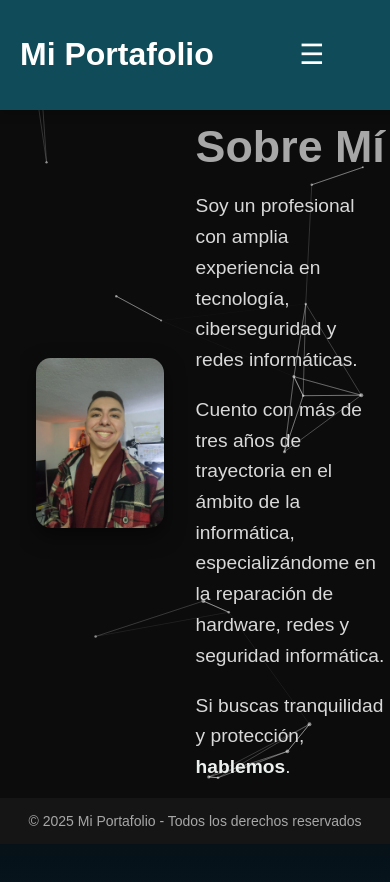
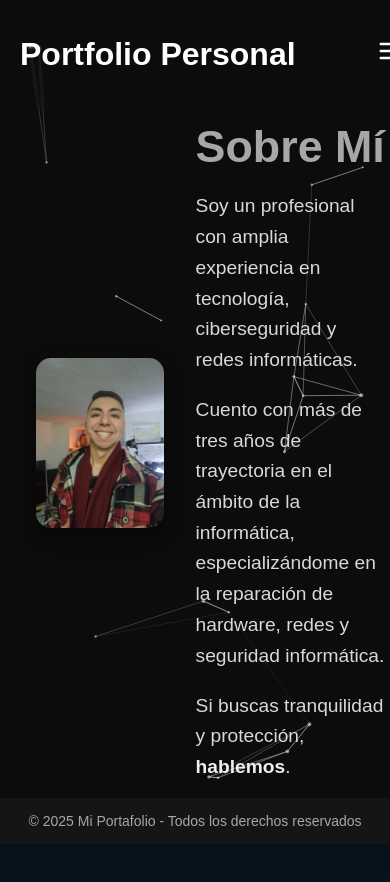
Before and after one commit to GiaWong/Portafolio_JC, a Next.js app: page /about in a window 390 px wide. Shown: the top 882 px of the page. Built offline with nearby package versions, Linux system fonts and the light colour scheme.

Commit message:
feat: cambio forma del navbar

```diff
--- a/package.json
+++ b/package.json
@@ -11,6 +11,7 @@
   "dependencies": {
     "firebase": "^11.3.1",
     "framer-motion": "^12.4.7",
+    "lucide-react": "^0.487.0",
     "next": "15.1.7",
     "react": "^19.0.0",
     "react-dom": "^19.0.0",
--- a/src/components/layout/Navbar.js
+++ b/src/components/layout/Navbar.js
@@ -1,50 +1,70 @@
-import { useState } from "react";
-import { Link } from "react-scroll";
+'use client';
+
+import { useState } from 'react';
+import { Menu, X } from 'lucide-react';
+import { Link } from 'react-scroll';
 
 const links = [
-  { label: "Inicio", to: "inicioSection" },
-  { label: "Quién soy", to: "aboutSection" },
-  { label: "Experiencia", to: "experience" },
-  { label: "Servicios", to: "serviciosSection" },
-  { label: "Contacto", to: "contacto" },
+  { label: 'Inicio', to: 'inicioSection' },
+  { label: 'Quién soy', to: 'aboutSection' },
+  { label: 'Experiencia', to: 'experience' },
+  { label: 'Servicios', to: 'serviciosSection' },
+  { label: 'Contacto', to: 'contacto' },
 ];
 
 export default function Navbar() {
   const [menuOpen, setMenuOpen] = useState(false);
 
   return (
+    <>
+      {/* Barra de navegación */}
       <header className="navbar">
         <div className="navbar-container">
-        <h1 className="text-2xl font-bold text-green-400">Mi Portafolio</h1>
+          <h1 className="text-lg md:text-2xl font-bold text-purple-300">
+            Portfolio Personal
+          </h1>
+          {/* Botón hamburguesa visible en todas las pantallas */}
+          <button
+            onClick={() => setMenuOpen(true)}
+            className="navbar-toggle"
+            aria-label="Abrir menú"
+          >
+            <Menu size={28} />
+          </button>
+        </div>
+      </header>
 
-        {/* Botón hamburguesa (solo en móviles) */}
+      {/* Menú lateral para todas las pantallas */}
+      {menuOpen && (
+        <div className={`nav-links ${menuOpen ? 'active' : ''}`}>
+          <div className="flex justify-end p-6">
             <button
-          className="navbar-toggle md:hidden"
-          onClick={() => setMenuOpen(!menuOpen)}
-          aria-label="Toggle menu"
+              onClick={() => setMenuOpen(false)}
+              aria-label="Cerrar menú"
+              className="text-white focus:outline-none hover:text-purple-300 transition-colors"
             >
-          ☰
+              <X size={28} />
             </button>
+          </div>
 
-        {/* Navegación */}
-        <nav>
-          <ul className={`nav-links ${menuOpen ? "active" : ""}`}>
+          <ul className="nav-links-list">
             {links.map(({ label, to }, index) => (
               <li key={index}>
                 <Link
                   to={to}
                   smooth={true}
                   duration={500}
-                  offset={-70} // Ajusta para que la navbar no tape la sección
+                  offset={-70}
                   onClick={() => setMenuOpen(false)}
+                  className="hover:text-purple-300 transition-colors cursor-pointer"
                 >
                   {label}
                 </Link>
               </li>
             ))}
           </ul>
-        </nav>
         </div>
-    </header>
+      )}
+    </>
   );
 }
--- a/src/styles/components.css
+++ b/src/styles/components.css
@@ -4,13 +4,13 @@
   top: 0;
   left: 0;
   width: 100%;
-  background-color: #0f4b59;
+  background-color: transparent; /* Fondo transparente */
+  backdrop-filter: blur(1px); /* Efecto de desenfoque */
   padding: 15px 20px;
   display: flex;
   justify-content: space-between;
   align-items: center;
   z-index: 1000;
-  box-shadow: 0px 4px 10px rgba(0, 0, 0, 0.2);
 }
 
 /* Contenedor de la navbar */
@@ -23,11 +23,46 @@
   align-items: center;
 }
 
-/* Estilos de los enlaces */
+/* Estilos para el botón hamburguesa (visible en todas las pantallas) */
+.navbar-toggle {
+  background: none;
+  border: none;
+  font-size: 28px;
+  cursor: pointer;
+  color: white;
+  transition: color 0.3s;
+}
+
+.navbar-toggle:hover {
+  color: #ffcc00;
+}
+
+/* Estilos del menú lateral */
 .nav-links {
+  display: none; /* Oculto por defecto */
+  position: fixed;
+  inset: 0;
+  background-color: rgba(0, 0, 0, 0.95); /* Fondo oscuro semi-transparente */
+  z-index: 1000;
+  transition: all 0.3s ease-in-out;
+}
+
+.nav-links.active {
+  display: block; /* Mostrar cuando está activo */
+}
+
+/* Estilos para la lista de enlaces */
+.nav-links-list {
   list-style: none;
   display: flex;
-  gap: 20px;
+  flex-direction: column;
+  align-items: center; /* Centrado horizontal */
+  justify-content: center; /* Centrado vertical */
+  gap: 2rem; /* Espaciado entre enlaces */
+  height: 80vh; /* Altura para centrar verticalmente */
+  text-align: center; /* Asegurar centrado del texto */
+  font-size: 1.5rem; /* Tamaño de texto similar al de la página de referencia */
+  font-weight: 500;
 }
 
 .nav-links a {
@@ -42,39 +77,6 @@
   color: #ffcc00;
 }
 
-/* Estilos para el botón hamburguesa (solo en móviles) */
-.navbar-toggle {
-  display: none;
-  background: none;
-  border: none;
-  font-size: 28px;
-  cursor: pointer;
-  color: white;
-}
-
-/* Estilos responsive */
-@media (max-width: 768px) {
-  .navbar-toggle {
-    display: block; /* Aparece solo en móviles */
-  }
-
-  .nav-links {
-    display: none; /* Oculta los enlaces en móviles */
-    flex-direction: column;
-    position: absolute;
-    top: 60px;
-    left: 0;
-    width: 100%;
-    background-color: #0f4b59;
-    padding: 20px;
-    box-shadow: 0px 4px 10px rgba(0, 0, 0, 0.2);
-  }
-
-  .nav-links.active {
-    display: flex; /* Muestra los enlaces cuando se activa */
-  }
-}
-
 /* Footer */
 .footer {
   position: fixed;
```
Also changed, not shown: 1 other file (tests, documents, lock files or other folders). Lines whose indentation alone changed are shown as unchanged.
